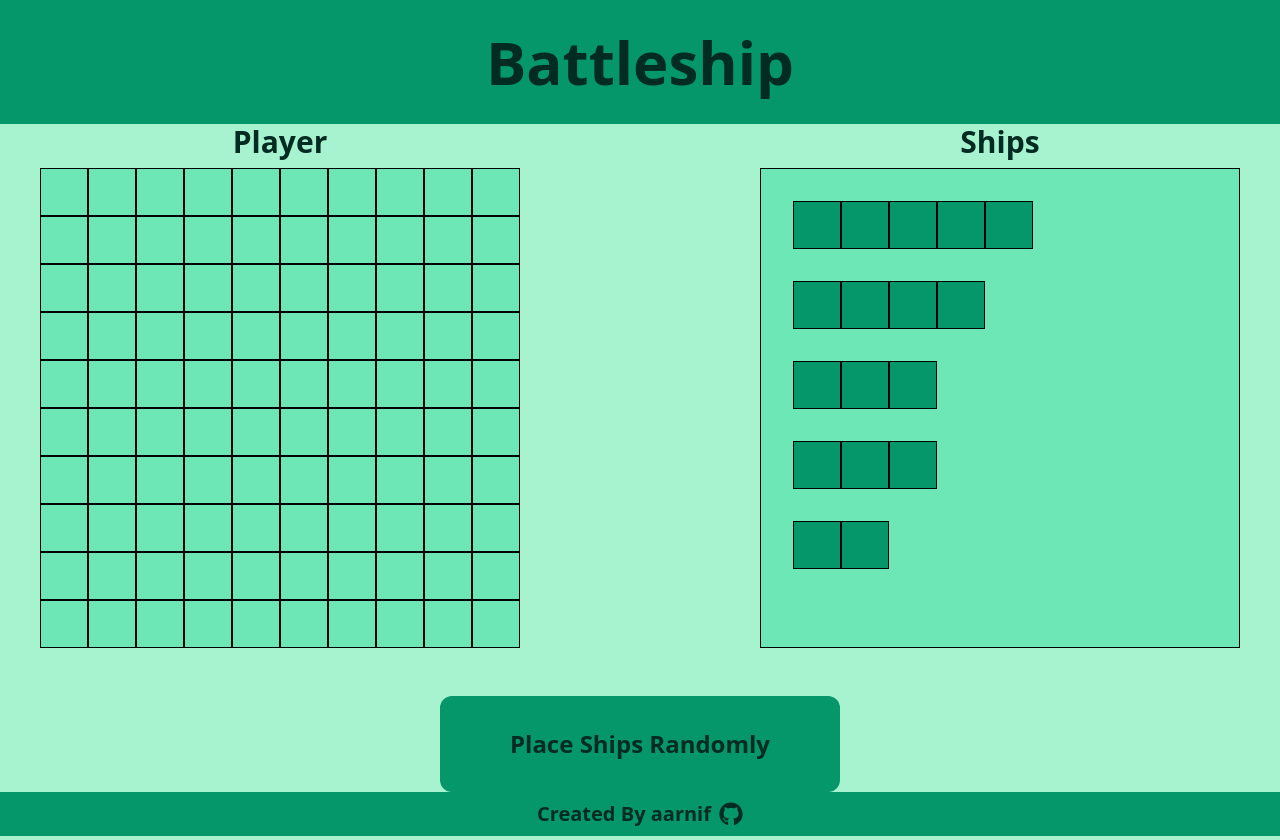
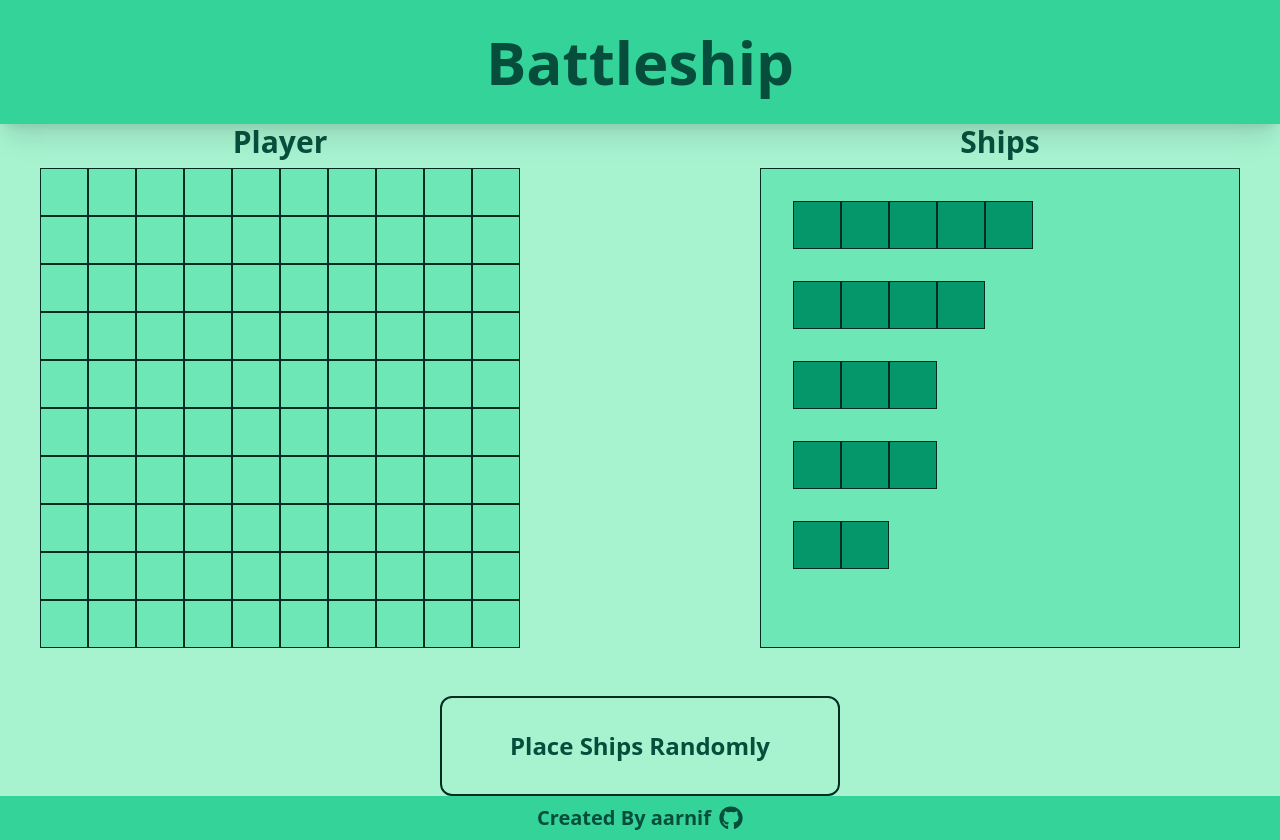
Before and after one commit to aarnif/battleship, a React (Vite) app: page / in a window 1280 px wide. Built offline with nearby package versions, Linux system fonts and the light colour scheme.

Commit message:
Update overall style

```diff
--- a/src/App.jsx
+++ b/src/App.jsx
@@ -1,4 +1,4 @@
-import { useState, useRef } from "react";
+import { useState } from "react";
 import { AnimatePresence, motion } from "framer-motion";
 
 import Player from "../classes/Player.js";
@@ -14,7 +14,6 @@ const player = new Player("Player");
 const ai = new Ai("Computer");
 
 const App = () => {
-  const newGameRef = useRef(null);
   const [rounds, setRounds] = useState(1);
   const [playerName, setPlayerName] = useState(player.name);
   const [aiName, setAiName] = useState(ai.name);
--- a/src/components/Footer.jsx
+++ b/src/components/Footer.jsx
@@ -3,7 +3,7 @@ import { motion } from "framer-motion";
 
 const Footer = () => {
   return (
-    <footer className="p-2 w-full flex flex-col justify-around items-center bg-footer">
+    <footer className="p-2 w-full flex flex-col justify-around items-center bg-footer shadow-xl">
       <ul className="flex justify-center items-center">
         <li className="px-1">
           <h3 className="text-xl font-bold">Created By aarnif</h3>
--- a/src/components/GameButton.jsx
+++ b/src/components/GameButton.jsx
@@ -32,7 +32,7 @@ const GameButton = ({
           backgroundColor: tailwindConfig.theme.extend.colors.button.hover,
         }}
         whileTap={{ scale: 0.95 }}
-        className="p-8 flex-grow max-w-[400px] text-2xl font-bold bg-button rounded-xl"
+        className="p-8 flex-grow max-w-[400px] text-2xl font-bold bg-button border-2 border-border rounded-xl"
         onClick={handleClick}
       >
         {buttonText}
--- a/src/components/GameOverModal.jsx
+++ b/src/components/GameOverModal.jsx
@@ -16,7 +16,7 @@ const GameOverModal = ({ gameOverMessage, rounds, handleClickRestartGame }) => {
         initial={{ opacity: 0, scale: 0 }}
         animate={{ opacity: 1, scale: 1 }}
         transition={{ duration: animationTransitionTime }}
-        className="p-8 w-[500px] flex flex-col justify-center items-center rounded-xl bg-modal "
+        className="p-8 w-[500px] flex flex-col justify-center items-center rounded-xl bg-modal"
       >
         <h1 className="text-4xl font-extrabold my-4">Game Over!</h1>
         <h2 className="text-3xl font-bold mb-2">{gameOverMessage}</h2>
@@ -31,7 +31,7 @@ const GameOverModal = ({ gameOverMessage, rounds, handleClickRestartGame }) => {
               backgroundColor: tailwindConfig.theme.extend.colors.button.hover,
             }}
             whileTap={{ scale: 0.95 }}
-            className="p-8 flex-grow max-w-[300px] text-2xl font-bold bg-button rounded-xl"
+            className="p-8 flex-grow max-w-[300px] text-2xl font-bold bg-button border-2 border-border rounded-xl"
             onClick={handleClickRestartGame}
           >
             New Game
--- a/src/components/Header.jsx
+++ b/src/components/Header.jsx
@@ -1,6 +1,6 @@
 const Header = () => {
   return (
-    <header className="p-8 w-full flex justify-center items-center bg-header">
+    <header className="p-8 w-full flex justify-center items-center bg-header shadow-xl">
       <div className="flex-grow flex justify-center items-center">
         <h1 className="text-6xl font-extrabold text-headerText">Battleship</h1>
       </div>
--- a/src/components/PlaceShips.jsx
+++ b/src/components/PlaceShips.jsx
@@ -54,7 +54,7 @@ const FreeCell = ({ shipNames, content, y, x, handlePlaceShip }) => {
         backgroundColor: bgColor,
         cursor: "default",
       }}
-      className="w-12 h-12 border border-black group"
+      className="w-12 h-12 border border-border group"
     ></div>
   );
 };
@@ -82,7 +82,7 @@ const PlacedShip = ({ ship, handleDragStart, handleChangeShipPosition }) => {
           style={{
             cursor: "pointer",
           }}
-          className="w-12 h-12 border border-black bg-shipCell group-hover:bg-shipCell-hover"
+          className="w-12 h-12 border border-border bg-shipCell group-hover:bg-shipCell-hover"
         ></div>
       ))}
     </motion.div>
@@ -183,7 +183,7 @@ const ShipsContainer = ({ shipTypes, shipNames, handleDragStart }) => {
       }}
     >
       <h2 className="mb-2 text-3xl font-bold">Ships</h2>
-      <div className="w-[480px] h-[480px] p-8 flex flex-col items-start border border-black bg-cell">
+      <div className="w-[480px] h-[480px] p-8 flex flex-col items-start border border-border bg-cell">
         {unPlacedShips.map((ship) => (
           <div
             key={ship.name}
@@ -194,7 +194,7 @@ const ShipsContainer = ({ shipTypes, shipNames, handleDragStart }) => {
             {[...Array(ship.length).keys()].map((index) => (
               <div
                 key={`${ship.name}-${index}`}
-                className="w-12 h-12 border border-black bg-shipCell group-hover:bg-shipCell-hover"
+                className="w-12 h-12 border border-border bg-shipCell group-hover:bg-shipCell-hover"
               ></div>
             ))}
           </div>
--- a/tailwind.config.js
+++ b/tailwind.config.js
@@ -5,8 +5,8 @@ export default {
     extend: {
       colors: {
         body: "#a7f3d0", // Light emerald (matches Tailwind's emerald-200)
-        bodyText: "#022c22", // Very dark emerald (matches Tailwind's emerald-950)
-        header: "#059669", // Dark emerald (matches Tailwind's emerald-600)
+        bodyText: "#064e3b", // Very dark emerald (matches Tailwind's emerald-900)
+        header: "#34d399", // Dark emerald (matches Tailwind's emerald-600)
         ship: "#10B981", // Vibrant emerald (matches Tailwind's emerald-500)
         cell: {
           DEFAULT: "#6EE7B7", // Soft emerald (matches Tailwind's emerald-300)
@@ -19,12 +19,13 @@ export default {
           hover: "#065F46", // Darker emerald (matches Tailwind's emerald-700)
         },
         button: {
-          DEFAULT: "#059669", // Bright emerald (matches Tailwind's emerald-600)
-          hover: "#047857", // Very dark emerald (matches Tailwind's emerald-700)
+          DEFAULT: "#a7f3d0", // Bright emerald (matches Tailwind's emerald-200)
+          hover: "#6EE7B7", // Soft emerald (matches Tailwind's emerald-300)
         },
-        footer: "#059669", // Matches bodyText for consistency (Tailwind's emerald-900)
+        border: "#022c22", // Dark emerald (matches Tailwind's emerald-950)
+        footer: "#34d399", // Dark emerald (matches Tailwind's emerald-600)
         overlay: "rgba(0, 0, 0, 0.7)", // Backdrop color (semi-transparent black)
-        modal: "#34d399", // Brighter emerald (matches Tailwind's emerald-400)
+        modal: "#a7f3d0", // Brighter emerald (matches Tailwind's emerald-200)
       },
     },
   },
```
